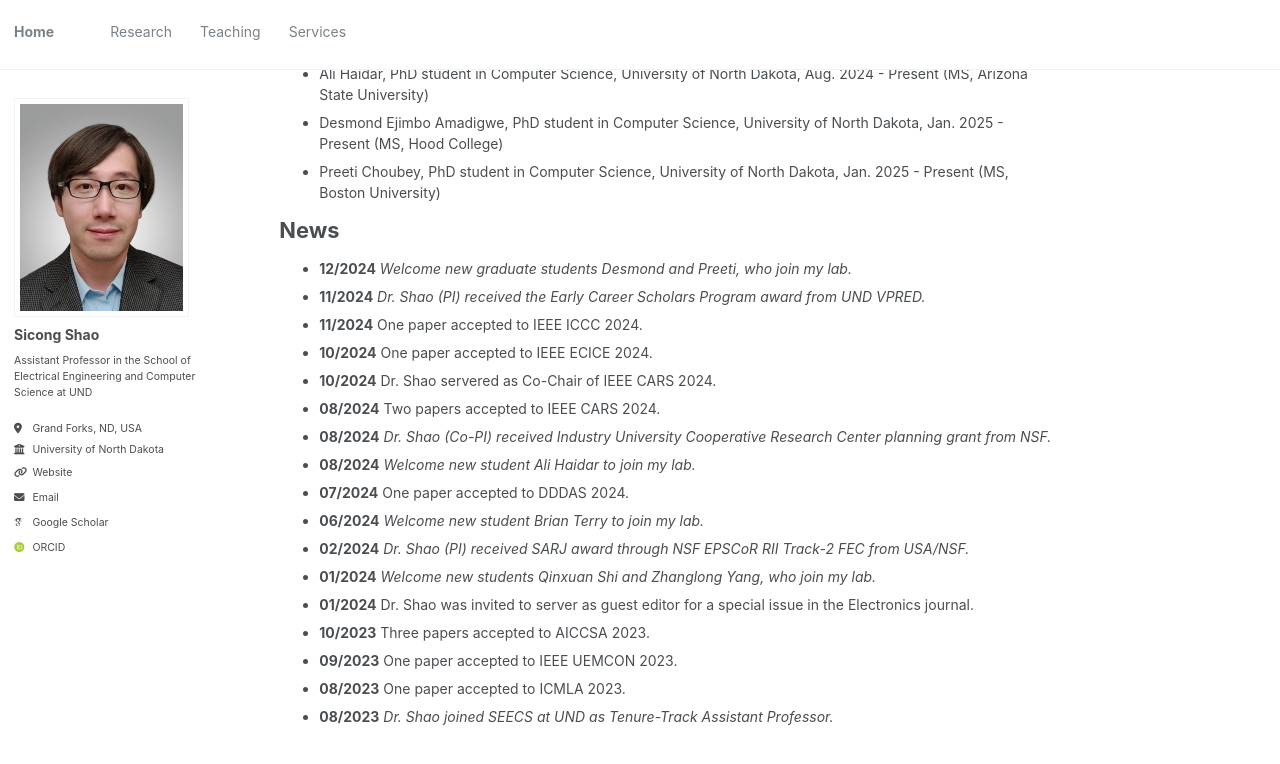
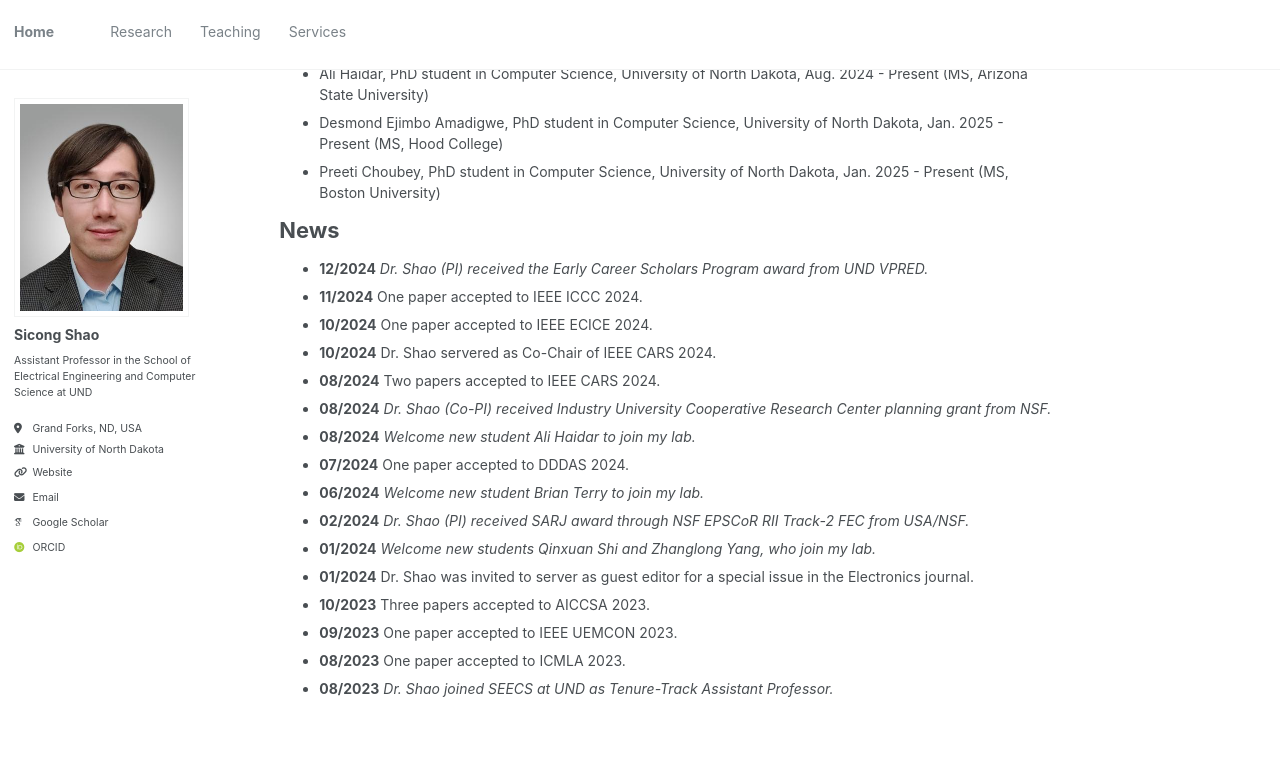
Before and after one commit to sicongshao/sicongshao.github.io, a Jekyll site: the page built from _pages/about.md, in a window 1280 px wide and 900 px high, scrolled down 459 px. Shown: the top 764 px of the window. Built offline with Jekyll 4.4.1, drawn with Linux system fonts in a browser that asks for light colours; some web fonts are replaced.

Commit message:
first commit

```diff
--- a/_pages/about.md
+++ b/_pages/about.md
@@ -25,8 +25,8 @@ Current Students
 
 News
 ======
-* **12/2024** *Welcome new graduate students Desmond and Preeti, who join my lab.*
-* **11/2024** *Dr. Shao (PI) received the Early Career Scholars Program award from UND VPRED.*
+<!-- * **12/2024** *Welcome new graduate students Desmond and Preeti, who join my lab.* -->
+* **12/2024** *Dr. Shao (PI) received the Early Career Scholars Program award from UND VPRED.*
 * **11/2024** One paper accepted to IEEE ICCC 2024.
 * **10/2024** One paper accepted to IEEE ECICE 2024.
 * **10/2024** Dr. Shao servered as Co-Chair of IEEE CARS 2024.
```
